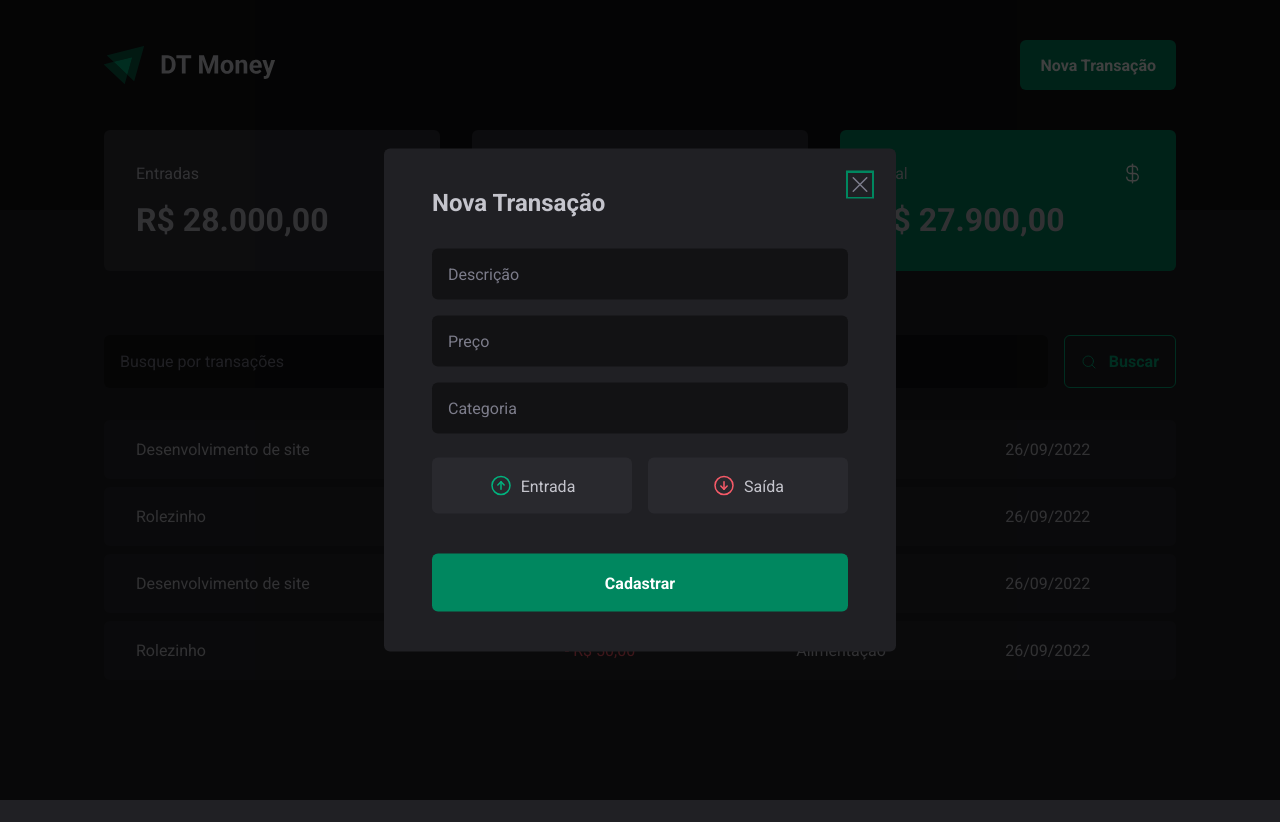
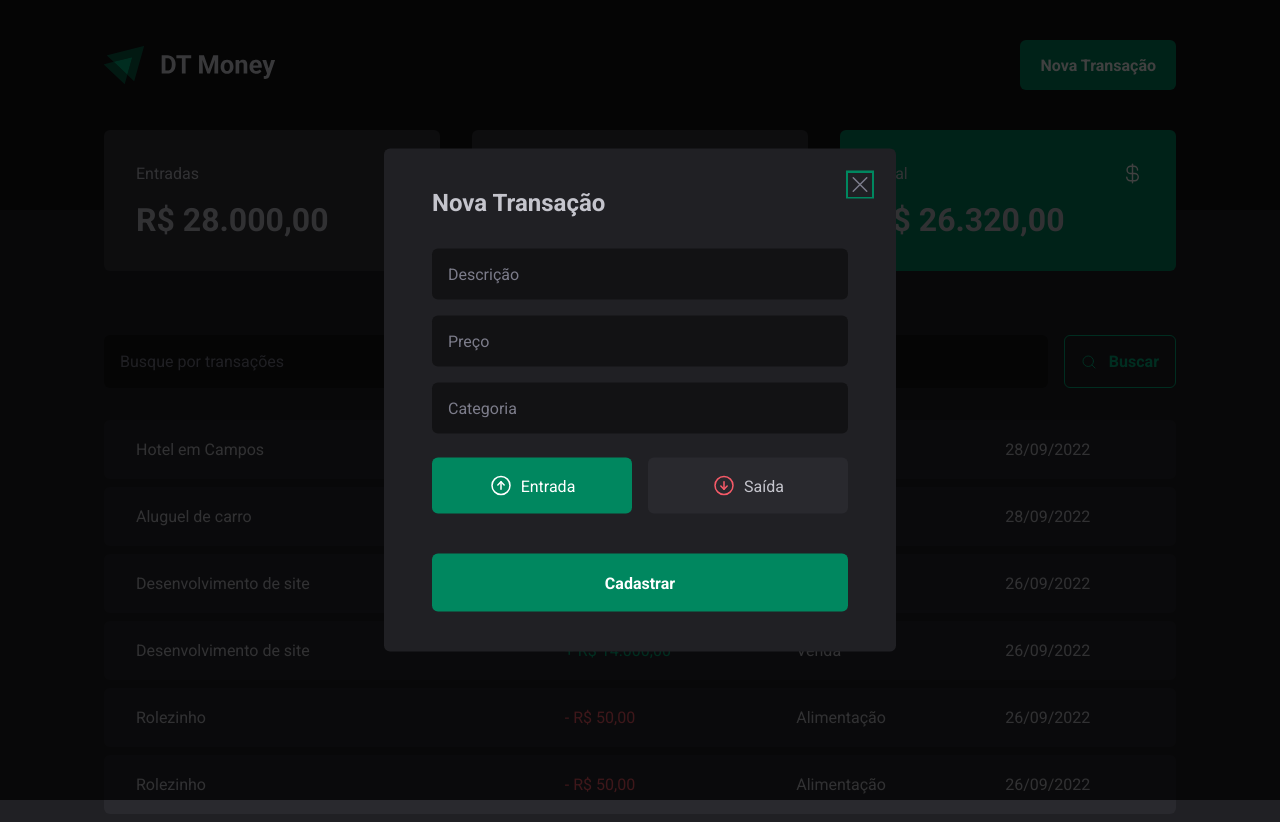
Before and after one commit to falaigor/dt-money, a React (Vite) app: page / in a window 1280 px wide. Both pictures are taken after a click on the button "Nova Transação". Before the commit the page ends 800 px from the top, so only its background shows below. Built offline with nearby package versions, Linux system fonts and the light colour scheme; data requests are answered from the project's data file.

Commit message:
consumiondo rota de criacao de transactions

```diff
--- a/server.json
+++ b/server.json
@@ -31,6 +31,22 @@
       "category": "Alimentação",
       "price": 50,
       "createdAt": "2022-09-26T23:08:03.982Z"
+    },
+    {
+      "description": "Aluguel de carro",
+      "category": "Viagem",
+      "price": 780,
+      "type": "outcome",
+      "createdAt": "2022-09-28T03:05:42.720Z",
+      "id": 5
+    },
+    {
+      "description": "Hotel em Campos",
+      "category": "Viagem",
+      "price": 800,
+      "type": "outcome",
+      "createdAt": "2022-09-28T03:17:31.625Z",
+      "id": 6
     }
   ]
 }
--- a/src/components/NewTransactionModal/index.tsx
+++ b/src/components/NewTransactionModal/index.tsx
@@ -10,29 +10,46 @@ import {
   TransactionType,
   TransactionTypeButton,
 } from "./styles";
-import { useForm } from "react-hook-form";
+import { Controller, useForm } from "react-hook-form";
+import { api } from "../../lib/axios";
+import { useContext } from 'react';
+import { TransactionsContext } from "../../contexts/TransactionsContext";
 
 const newTransactionFormSchema = z.object({
   description: z.string(),
   price: z.number(),
   category: z.string(),
-  //   type: z.enum(["income", "outcome"]),
+  type: z.enum(["income", "outcome"]),
 });
 
 type NewTransactionFormInputs = z.infer<typeof newTransactionFormSchema>;
 
 export function NewTransactionModal() {
+  const { createTransaction } = useContext(TransactionsContext)
   const {
+    control,
     register,
     handleSubmit,
+    reset,
     formState: { isSubmitting },
   } = useForm<NewTransactionFormInputs>({
     resolver: zodResolver(newTransactionFormSchema),
+    defaultValues: {
+      type: "income",
+    },
   });
 
   async function handleCreateNewTransaction(data: NewTransactionFormInputs) {
-    await new Promise((resolve) => setTimeout(resolve, 2000));
-    console.log(data);
+    const { description, category, price, type } = data
+
+    await createTransaction({
+      description,
+      category,
+      price,
+      type
+    })
+
+    reset()
   }
 
   return (
@@ -64,7 +81,15 @@ export function NewTransactionModal() {
             {...register("category")}
           />
 
-          <TransactionType>
+          <Controller
+            control={control}
+            name="type"
+            render={({ field }) => {
+              return (
+                <TransactionType
+                  onValueChange={field.onChange}
+                  value={field.value}
+                >
                   <TransactionTypeButton variant="income" value="income">
                     <ArrowCircleUp size={24} /> Entrada
                   </TransactionTypeButton>
@@ -73,6 +98,9 @@ export function NewTransactionModal() {
                     <ArrowCircleDown size={24} /> Saída
                   </TransactionTypeButton>
                 </TransactionType>
+              );
+            }}
+          />
 
           <button type="submit" disabled={isSubmitting}>
             Cadastrar
--- a/src/contexts/TransactionsContext.tsx
+++ b/src/contexts/TransactionsContext.tsx
@@ -10,9 +10,17 @@ interface Transaction {
   createdAt: string;
 }
 
+interface CreateTransactionData {
+  description: string;
+  category: string;
+  price: number;
+  type: "income" | "outcome";
+}
+
 interface TransactionsContextType {
   transactions: Transaction[];
   fetchTransactions: (query?: string) => Promise<void>
+  createTransaction: (data: CreateTransactionData) => Promise<void>
 }
 
 interface TransactionsProviderProps {
@@ -28,6 +36,8 @@ export function TransactionsProvider({ children }: TransactionsProviderProps) {
     try {
       const response = await api.get('transactions', {
         params: {
+          _sort: 'createdAt',
+          _order: 'desc',
           q: query
         },
       })
@@ -38,6 +48,20 @@ export function TransactionsProvider({ children }: TransactionsProviderProps) {
     }
   }
 
+  async function createTransaction(data: CreateTransactionData) {
+    const { description, category, price, type } = data
+
+    const response = await api.post('transactions', {
+      description,
+      category,
+      price,
+      type,
+      createdAt: new Date(),
+    })
+
+    setTransactions(state => [response.data, ...state])
+  }
+
   useEffect(() => {
     fetchTransactions();
   }, []);
@@ -45,7 +69,8 @@ export function TransactionsProvider({ children }: TransactionsProviderProps) {
   return (
     <TransactionsContext.Provider value={{
       transactions,
-      fetchTransactions
+      fetchTransactions,
+      createTransaction
     }}>
       {children}
     </TransactionsContext.Provider>
```
Lines whose indentation alone changed are shown as unchanged.
